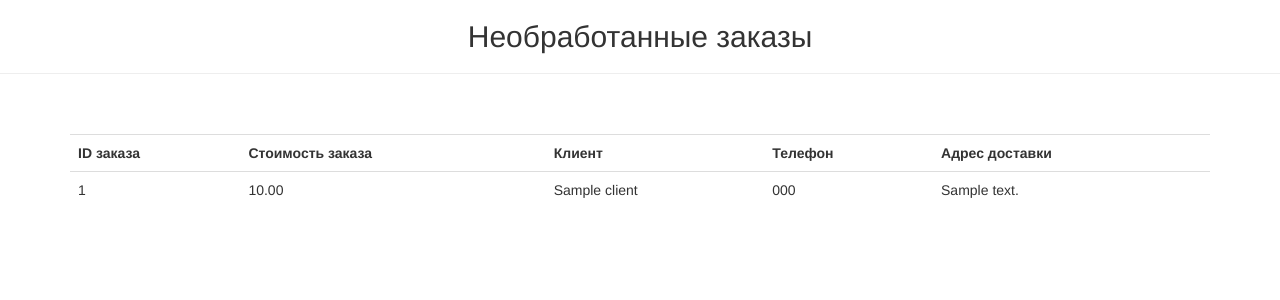
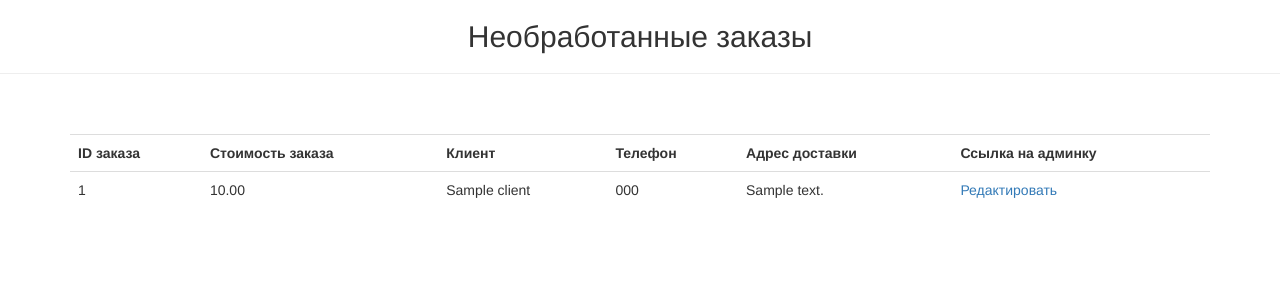
Before and after one commit to b10t/updating-delivery, a Django app: template restaurateur/templates/order_items.html in a window 1280 px wide. Shown: the part 52-352 px from the top of the page. Run offline with Django 3.2, Linux system fonts and the light colour scheme; the template is opened without the code that fills it: most values are stand-ins (such as "Sample title", 1, 10 or a date in 2020); parts of the project's set-up code (start-up, migrations or seed data) failed here and were passed over; some libraries are stand-ins or nearby versions.

Commit message:
Added a link to edit the order.

```diff
--- a/restaurateur/templates/order_items.html
+++ b/restaurateur/templates/order_items.html
@@ -18,6 +18,7 @@
       <th>Клиент</th>
       <th>Телефон</th>
       <th>Адрес доставки</th>
+      <th>Ссылка на админку</th>
     </tr>
 
     {% for item in order_items %}
@@ -27,6 +28,7 @@
         <td>{{ item.client }}</td>
         <td>{{ item.phonenumber }}</td>
         <td>{{ item.address }}</td>
+        <td><a href="{{ item.url }}">Редактировать</a></td>
       </tr>
     {% endfor %}
    </table>
--- a/restaurateur/views.py
+++ b/restaurateur/views.py
@@ -106,6 +106,7 @@ def view_orders(request):
             'client': f'{order.firstname} {order.lastname}',
             'phonenumber': order.phonenumber,
             'address': order.address,
+            'url': reverse_lazy('admin:foodcartapp_order_change', args=(order.id,)),
         }
         order_items.append(order_item)
 
```
